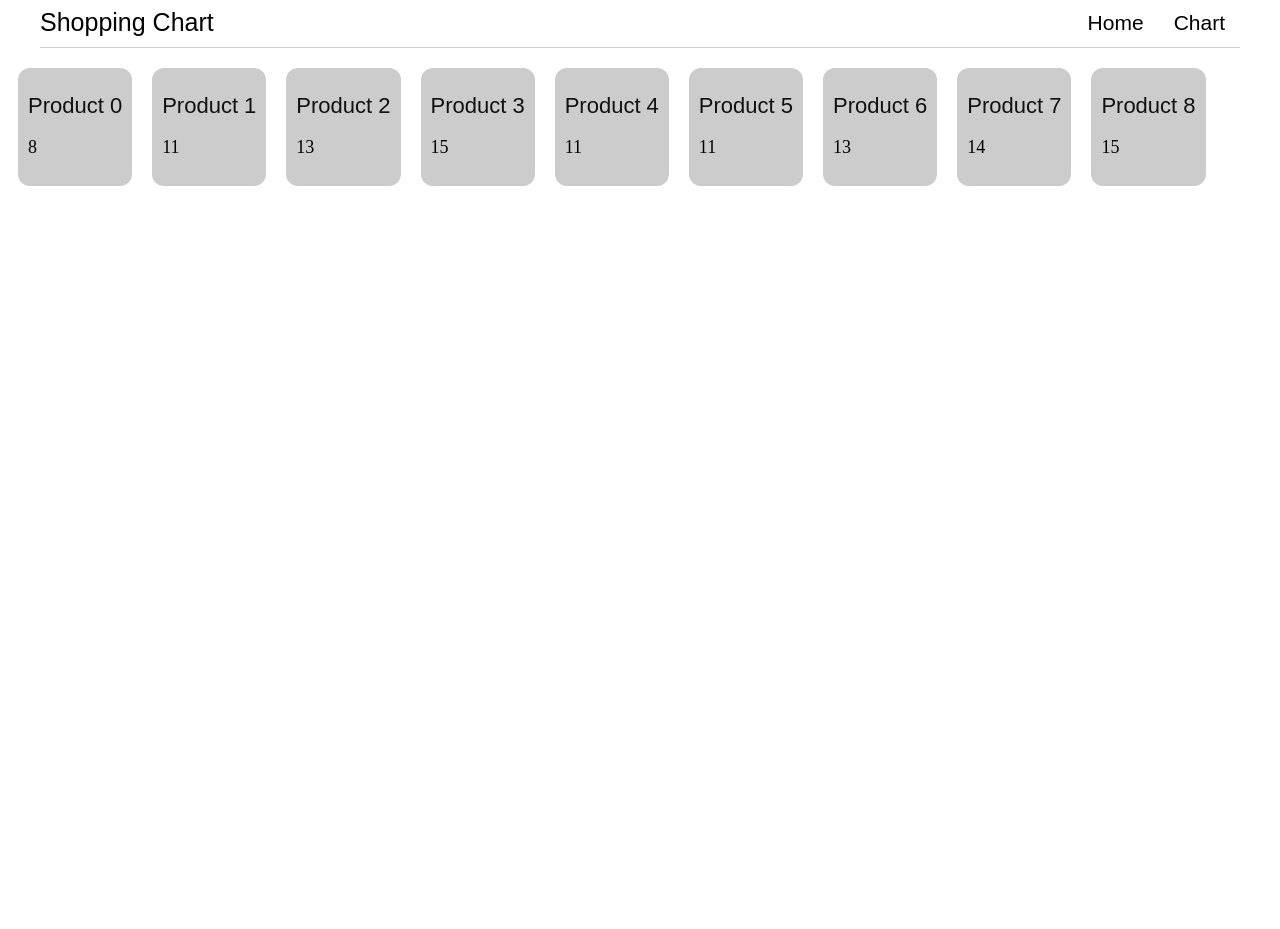
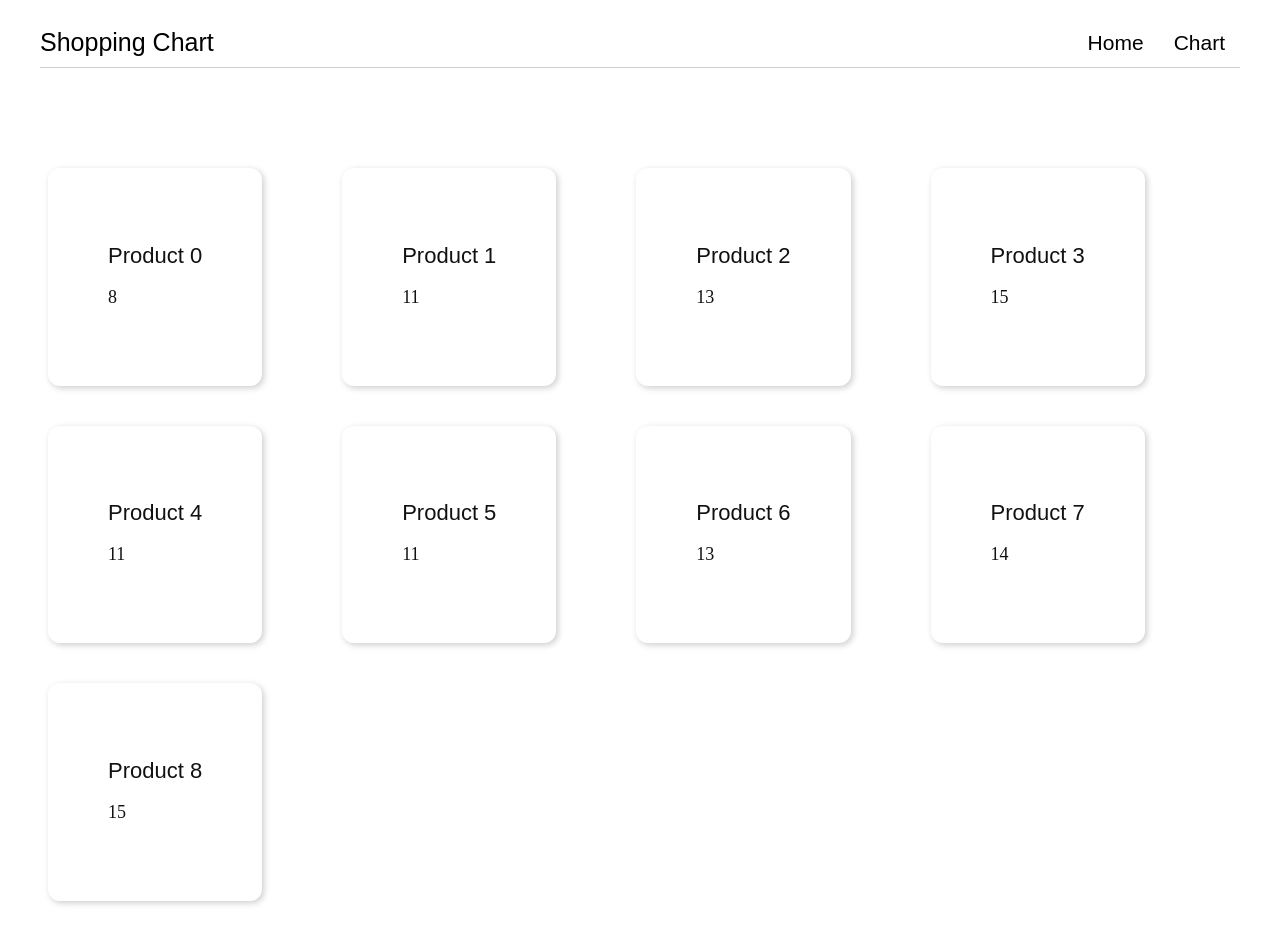
Before and after one commit to muhammeddeniz/redux-shopping-cart, a React (Create React App) app: page / in a window 1280 px wide. Before the commit the page ends 800 px from the top, so only its background shows below. Built offline with nearby package versions, Linux system fonts and the light colour scheme.

Commit message:
card component

```diff
--- a/src/components/card/card.css
+++ b/src/components/card/card.css
@@ -1,15 +1,17 @@
 .card {
-   background: #ccc;
-   margin: 20px 10px;
+  background: #fff;
+  border-radius: 12px;
+  padding: 60px;
+  margin: 20px 40px;
 
-   border-radius: 12px;
-   padding: 10px;
+  box-shadow: 2px 2px 6px rgb(207, 204, 204);
 }
 
 .card:hover {
-    background: gray;
+  background: #fff;
   cursor: pointer;
 
+  box-shadow: 2px 3px 12px rgb(207, 204, 204);
 }
 
 .card .card__name {
@@ -23,4 +25,5 @@
 .card .card__price {
   font-size: large;
   font-weight: 400;
+  color: #111;
 }
--- a/src/components/header/header.css
+++ b/src/components/header/header.css
@@ -1,4 +1,4 @@
-.header{
+.header {
   display: flex;
   align-items: center;
   justify-content: space-between;
@@ -7,11 +7,12 @@
   margin: auto;
 
   padding-bottom: 10px;
+  padding-top: 20px;
 
   border-bottom: 1px solid rgb(207, 206, 206);
 }
 
-.header__title{
+.header__title {
   font-size: 25px;
   padding: 0;
   margin: 0;
@@ -24,8 +25,7 @@
   text-decoration: none;
 }
 
-
-.header .navbar__link{
+.header .navbar__link {
   padding: 0 15px;
 
   font-size: 21px;
@@ -34,10 +34,8 @@
   font-family: fantasy;
 
   color: black;
-
 }
 
-.header .navbar__link:hover{
+.header .navbar__link:hover {
   color: gray;
-
 }
--- a/src/pages/chart.js
+++ b/src/pages/chart.js
@@ -6,11 +6,7 @@ import { Card } from "../components";
 const Chart = (props) => {
   return (
     <div>
-      <div
-        style={{
-          marginTop: 200,
-        }}
-      >
+      <div className="container">
         {props.products?.map((product) => (
           <Card
             onClick={() => {
--- a/src/pages/home.js
+++ b/src/pages/home.js
@@ -4,17 +4,14 @@ import { connect } from "react-redux";
 import { addProduct, removeProduct } from "../actions";
 import { Card } from "../components";
 
+import "../styles/home.css";
+
 const App = (props) => {
   console.log("products : ", props.products);
 
   return (
     <div className="carts">
-      <div
-        style={{
-          display: "flex",
-          flexDirection: "row",
-        }}
-      >
+      <div className="container">
         {props.data?.data?.map((product) => (
           <Card
             onClick={() => {
--- /dev/null
+++ b/src/styles/chart.css
@@ -0,0 +1,12 @@
+.container {
+  margin-top: 80px;
+
+  max-width: 1500px;
+  margin-right: auto;
+  margin-left: auto;
+
+  display: flex;
+  flexdirection: row;
+
+  flex-wrap: wrap;
+}
--- /dev/null
+++ b/src/styles/home.css
@@ -0,0 +1,12 @@
+.container {
+  margin-top: 80px;
+
+  max-width: 1500px;
+  margin-right: auto;
+  margin-left: auto;
+
+  display: flex;
+  flexdirection: row;
+
+  flex-wrap: wrap;
+}
```
Lines whose indentation alone changed are shown as unchanged.
